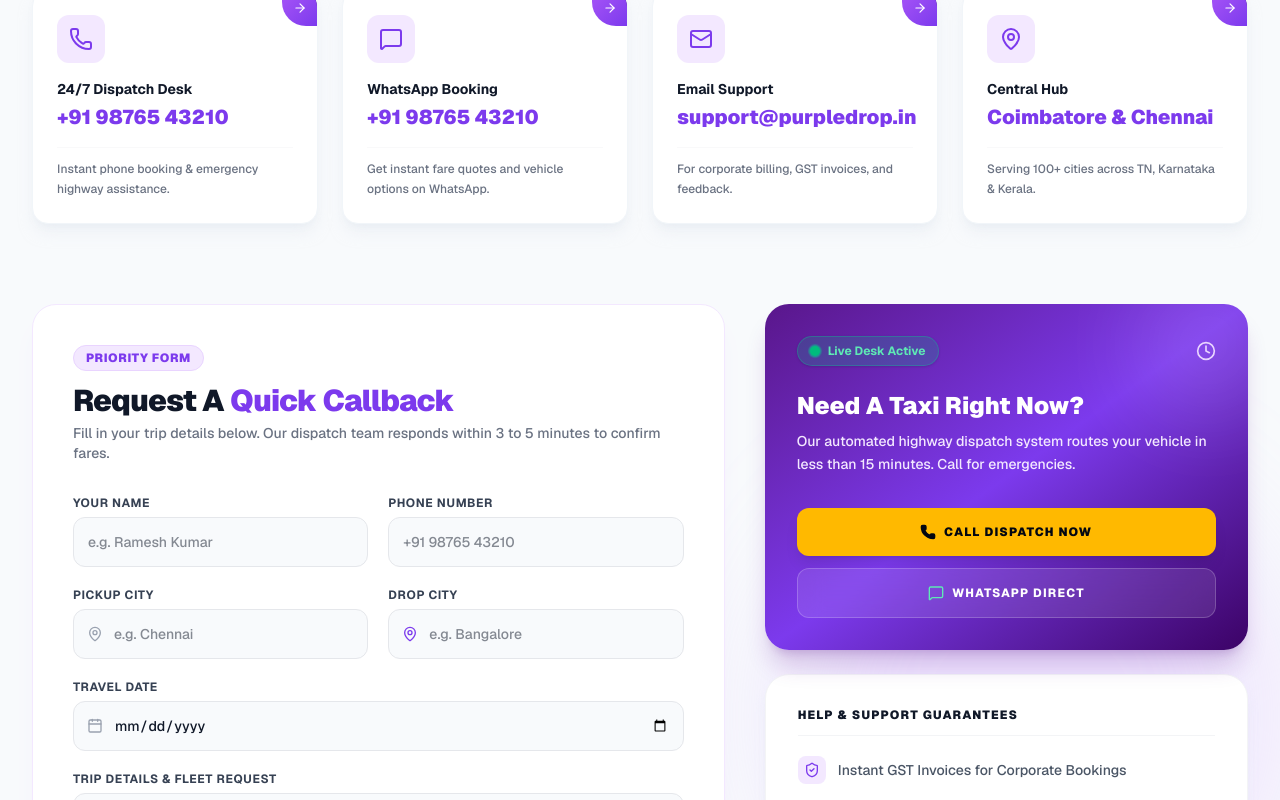
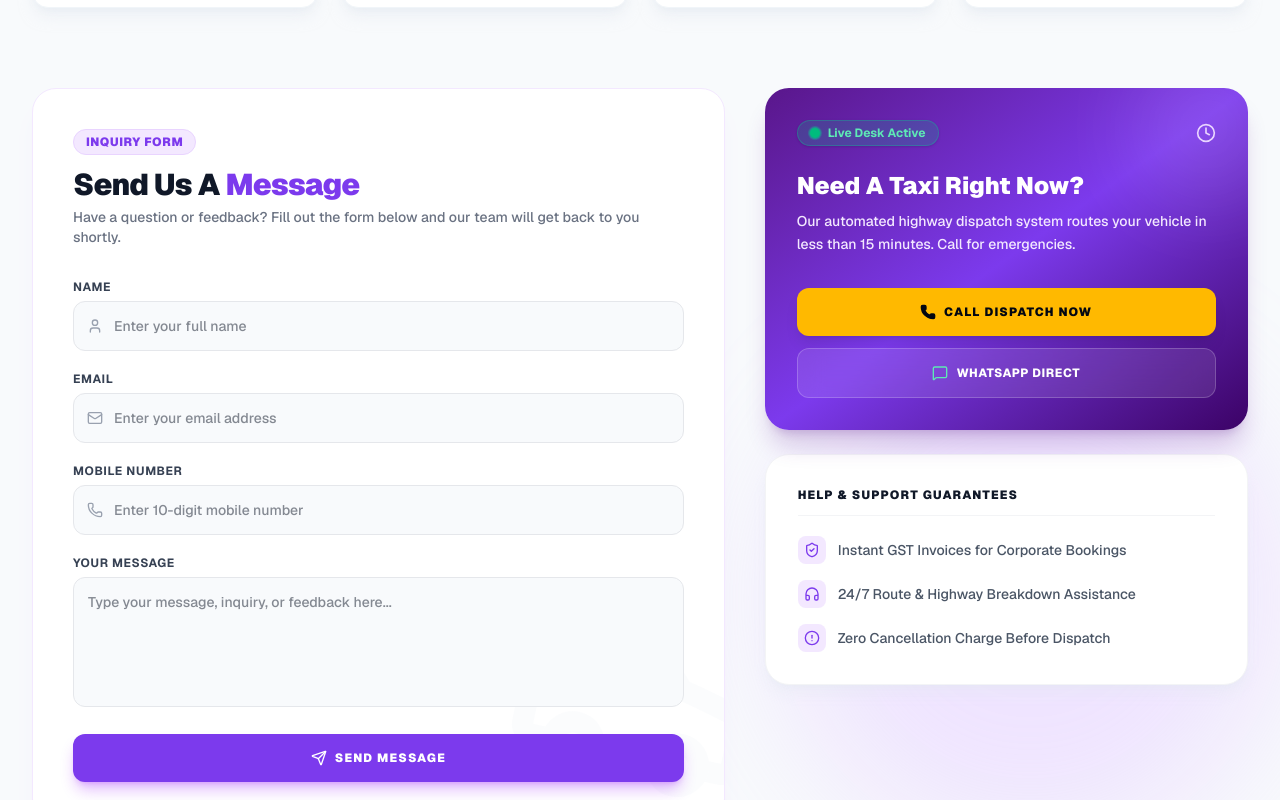
Before and after one commit to LakshmananLax02/PurpleDropTaxi-frontend, a Next.js app: page /contact-us in a window 1280 px wide. Shown: the part 720-1520 px from the top of the page. Built offline with nearby package versions, Linux system fonts and the light colour scheme.

Commit message:
altration added

```diff
--- a/app/Components/AboutUs.js
+++ b/app/Components/AboutUs.js
@@ -219,7 +219,7 @@ export default function AboutUs() {
       {/* ========================================================================
        * 1. HERO HEADER SECTION
        * ========================================================================= */}
-      <section className="relative w-full py-24 md:py-32 px-4 sm:px-6 lg:px-8 border-b border-purple-100/60 overflow-hidden bg-[#f8fafc]">
+      <section className="relative w-full py-4 md:py-4 px-4 sm:px-6 lg:px-8 border-b border-purple-100/60 overflow-hidden bg-[#f8fafc]">
 
         {/* Parallax Background Image Layer */}
         <motion.div
@@ -258,7 +258,7 @@ export default function AboutUs() {
         </motion.div>
       </section>
 
-      <div className="max-w-7xl mx-auto px-4 sm:px-6 lg:px-8 py-16 md:py-20 relative z-10 space-y-24">
+      <div className="max-w-7xl mx-auto px-4 sm:px-6 lg:px-8 py-3 md:py-3 relative z-10 space-y-24">
 
         {/* ========================================================================
          * 2. STATS TICKER GRID
--- a/app/Components/ContactUs.js
+++ b/app/Components/ContactUs.js
@@ -15,9 +15,9 @@ import {
   ArrowRight,
   Headphones,
   Car,
-  Calendar,
   AlertCircle,
-  Navigation
+  Navigation,
+  User
 } from "lucide-react";
 
 /* ============================================================================
@@ -81,19 +81,21 @@ export default function ContactUs() {
   const [submitted, setSubmitted] = useState(false);
   const [formData, setFormData] = useState({
     name: "",
+    email: "",
     phone: "",
-    pickup: "",
-    drop: "",
-    date: "",
     message: "",
   });
 
   const handleSubmit = (e) => {
     e.preventDefault();
+    // Add your API call logic here (e.g., Post to Formspree, Nodemailer, etc.)
+    console.log("Form Submitted:", formData);
+
     setSubmitted(true);
     setTimeout(() => {
       setSubmitted(false);
-      setFormData({ name: "", phone: "", pickup: "", drop: "", date: "", message: "" });
+      // Reset form fields to empty
+      setFormData({ name: "", email: "", phone: "", message: "" });
     }, 5000);
   };
 
@@ -156,7 +158,7 @@ export default function ContactUs() {
       {/* ========================================================================
        * 1. HERO HEADER SECTION (PARALLAX BACKGROUND)
        * ========================================================================= */}
-      <section className="relative w-full py-24 md:py-32 px-4 sm:px-6 lg:px-8 border-b border-purple-100/60 overflow-hidden bg-[#f8fafc]">
+      <section className="relative w-full py-5 md:py-5 px-4 sm:px-6 lg:px-8 border-b border-purple-100/60 overflow-hidden bg-[#f8fafc]">
 
         <motion.div
           className="absolute inset-0 w-full h-full pointer-events-none z-0"
@@ -201,7 +203,7 @@ export default function ContactUs() {
         <motion.section
           initial="hidden"
           whileInView="visible"
-          viewport={{ once: true, margin: "-50px" }}
+          viewport={{ once: true, margin: "-100px" }}
           variants={staggerContainer}
           className="grid grid-cols-1 sm:grid-cols-2 lg:grid-cols-4 gap-4 sm:gap-6"
         >
@@ -241,25 +243,25 @@ export default function ContactUs() {
         <motion.section
           initial="hidden"
           whileInView="visible"
-          viewport={{ once: true, margin: "-50px" }}
+          viewport={{ once: true, margin: "-100px" }}
           variants={staggerContainer}
           className="grid grid-cols-1 lg:grid-cols-12 gap-8 lg:gap-10 items-start"
         >
 
-          {/* LEFT: INQUIRY & BOOKING FORM (7 COLUMNS) */}
+          {/* LEFT: CONTACT FORM (7 COLUMNS) */}
           <motion.div variants={fadeInUp} className="lg:col-span-7 bg-white border border-purple-100 p-6 sm:p-10 rounded-3xl shadow-xl shadow-purple-500/5 space-y-8 relative overflow-hidden">
 
             <Car className="absolute -bottom-10 -right-10 w-64 h-64 text-slate-50 opacity-50 pointer-events-none rotate-12" />
 
             <div className="relative z-10">
               <div className="inline-flex items-center gap-2 bg-purple-100 border border-purple-200 text-[#7c3aed] px-3 py-1 rounded-full text-xs font-black uppercase tracking-wider mb-3">
-                Priority Form
+                Inquiry Form
               </div>
               <h2 className="text-2xl sm:text-3xl font-black text-gray-900 tracking-tight">
-                Request A <span className="text-[#7c3aed]">Quick Callback</span>
+                Send Us A <span className="text-[#7c3aed]">Message</span>
               </h2>
               <p className="text-xs sm:text-sm text-gray-500 font-medium mt-1">
-                Fill in your trip details below. Our dispatch team responds within 3 to 5 minutes to confirm fares.
+                Have a question or feedback? Fill out the form below and our team will get back to you shortly.
               </p>
             </div>
 
@@ -273,88 +275,72 @@ export default function ContactUs() {
                   <CheckCircle2 className="w-8 h-8" />
                 </div>
                 <div>
-                  <h3 className="text-xl font-black">Request Sent Successfully!</h3>
-                  <p className="text-sm text-emerald-700 mt-2 font-medium">Our dispatch desk will reach out to the provided number shortly.</p>
+                  <h3 className="text-xl font-black">Message Sent Successfully!</h3>
+                  <p className="text-sm text-emerald-700 mt-2 font-medium">Thank you for contacting PurpleDropTaxi. We will review your message and respond via email or phone shortly.</p>
                 </div>
               </motion.div>
             ) : (
               <form onSubmit={handleSubmit} className="space-y-5 relative z-10">
-                <div className="grid grid-cols-1 sm:grid-cols-2 gap-5">
+                {/* Field 1: Name */}
                 <div className="space-y-1.5">
-                    <label className="block text-xs font-bold text-gray-700 uppercase tracking-wider">Your Name</label>
+                  <label htmlFor="name" className="block text-xs font-bold text-gray-700 uppercase tracking-wider">Name</label>
+                  <div className="relative">
+                    <User className="absolute left-3.5 top-1/2 -translate-y-1/2 w-4 h-4 text-gray-400" />
                     <input
+                      id="name"
                       type="text"
                       required
-                      placeholder="e.g. Ramesh Kumar"
+                      placeholder="Enter your full name"
                       value={formData.name}
                       onChange={(e) => setFormData({ ...formData, name: e.target.value })}
-                      className="w-full bg-slate-50 border border-gray-200 focus:border-[#7c3aed] focus:bg-white focus:ring-4 focus:ring-purple-500/10 text-sm text-gray-900 rounded-xl p-3.5 outline-none transition-all font-medium"
-                    />
-                  </div>
-
-                  <div className="space-y-1.5">
-                    <label className="block text-xs font-bold text-gray-700 uppercase tracking-wider">Phone Number</label>
-                    <input
-                      type="tel"
-                      required
-                      placeholder="+91 98765 43210"
-                      value={formData.phone}
-                      onChange={(e) => setFormData({ ...formData, phone: e.target.value })}
-                      className="w-full bg-slate-50 border border-gray-200 focus:border-[#7c3aed] focus:bg-white focus:ring-4 focus:ring-purple-500/10 text-sm text-gray-900 rounded-xl p-3.5 outline-none transition-all font-medium"
-                    />
-                  </div>
-                </div>
-
-                <div className="grid grid-cols-1 sm:grid-cols-2 gap-5">
-                  <div className="space-y-1.5">
-                    <label className="block text-xs font-bold text-gray-700 uppercase tracking-wider">Pickup City</label>
-                    <div className="relative">
-                      <MapPin className="absolute left-3.5 top-1/2 -translate-y-1/2 w-4 h-4 text-gray-400" />
-                      <input
-                        type="text"
-                        required
-                        placeholder="e.g. Chennai"
-                        value={formData.pickup}
-                        onChange={(e) => setFormData({ ...formData, pickup: e.target.value })}
                       className="w-full bg-slate-50 border border-gray-200 focus:border-[#7c3aed] focus:bg-white focus:ring-4 focus:ring-purple-500/10 text-sm text-gray-900 rounded-xl p-3.5 pl-10 outline-none transition-all font-medium"
                     />
                   </div>
                 </div>
 
+                {/* Field 2: Email */}
                 <div className="space-y-1.5">
-                    <label className="block text-xs font-bold text-gray-700 uppercase tracking-wider">Drop City</label>
+                  <label htmlFor="email" className="block text-xs font-bold text-gray-700 uppercase tracking-wider">Email</label>
                   <div className="relative">
-                      <MapPin className="absolute left-3.5 top-1/2 -translate-y-1/2 w-4 h-4 text-[#7c3aed]" />
+                    <Mail className="absolute left-3.5 top-1/2 -translate-y-1/2 w-4 h-4 text-gray-400" />
                     <input
-                        type="text"
+                      id="email"
+                      type="email"
                       required
-                        placeholder="e.g. Bangalore"
-                        value={formData.drop}
-                        onChange={(e) => setFormData({ ...formData, drop: e.target.value })}
+                      placeholder="Enter your email address"
+                      value={formData.email}
+                      onChange={(e) => setFormData({ ...formData, email: e.target.value })}
                       className="w-full bg-slate-50 border border-gray-200 focus:border-[#7c3aed] focus:bg-white focus:ring-4 focus:ring-purple-500/10 text-sm text-gray-900 rounded-xl p-3.5 pl-10 outline-none transition-all font-medium"
                     />
                   </div>
                 </div>
-                </div>
 
+                {/* Field 3: Mobile Number */}
                 <div className="space-y-1.5">
-                  <label className="block text-xs font-bold text-gray-700 uppercase tracking-wider">Travel Date</label>
+                  <label htmlFor="phone" className="block text-xs font-bold text-gray-700 uppercase tracking-wider">Mobile Number</label>
                   <div className="relative">
-                    <Calendar className="absolute left-3.5 top-1/2 -translate-y-1/2 w-4 h-4 text-gray-400" />
+                    <Phone className="absolute left-3.5 top-1/2 -translate-y-1/2 w-4 h-4 text-gray-400" />
                     <input
-                      type="date"
-                      value={formData.date}
-                      onChange={(e) => setFormData({ ...formData, date: e.target.value })}
-                      className="w-full bg-slate-50 border border-gray-200 focus:border-[#7c3aed] focus:bg-white focus:ring-4 focus:ring-purple-500/10 text-sm text-gray-900 rounded-xl p-3.5 pl-10 outline-none transition-all font-medium cursor-pointer"
+                      id="phone"
+                      type="tel"
+                      required
+                      pattern="[0-9]{10}"
+                      placeholder="Enter 10-digit mobile number"
+                      value={formData.phone}
+                      onChange={(e) => setFormData({ ...formData, phone: e.target.value })}
+                      className="w-full bg-slate-50 border border-gray-200 focus:border-[#7c3aed] focus:bg-white focus:ring-4 focus:ring-purple-500/10 text-sm text-gray-900 rounded-xl p-3.5 pl-10 outline-none transition-all font-medium"
                     />
                   </div>
                 </div>
 
+                {/* Field 4: Message */}
                 <div className="space-y-1.5">
-                  <label className="block text-xs font-bold text-gray-700 uppercase tracking-wider">Trip Details & Fleet Request</label>
+                  <label htmlFor="message" className="block text-xs font-bold text-gray-700 uppercase tracking-wider">Your Message</label>
                   <textarea
-                    rows={3}
-                    placeholder="Tell us about preferred pickup time, car model (Sedan/SUV), or any special requests..."
+                    id="message"
+                    rows={5}
+                    required
+                    placeholder="Type your message, inquiry, or feedback here..."
                     value={formData.message}
                     onChange={(e) => setFormData({ ...formData, message: e.target.value })}
                     className="w-full bg-slate-50 border border-gray-200 focus:border-[#7c3aed] focus:bg-white focus:ring-4 focus:ring-purple-500/10 text-sm text-gray-900 rounded-xl p-3.5 outline-none transition-all font-medium resize-none"
@@ -365,7 +351,7 @@ export default function ContactUs() {
                   type="submit"
                   className="w-full py-4 bg-[#7c3aed] hover:bg-[#6d28d9] text-white font-black text-xs uppercase tracking-widest rounded-xl transition-all shadow-lg shadow-purple-600/30 flex items-center justify-center gap-2 active:scale-95"
                 >
-                  <Send className="w-4 h-4" /> Send Request
+                  <Send className="w-4 h-4" /> Send Message
                 </button>
               </form>
             )}
@@ -378,7 +364,7 @@ export default function ContactUs() {
               <div className="absolute -top-10 -right-10 w-40 h-40 bg-white/10 rounded-full blur-2xl" />
 
               <div className="flex flex-wrap items-center justify-between gap-3 relative z-10">
-                <span className="inline-flex items-center gap-2 bg-emerald-500/20 border border-emerald-400/30 text-emerald-300 px-3 py-1.5 rounded-full text-xs font-bold shadow-sm">
+                <span className="inline-flex items-center gap-2 bg-emerald-500/20 border border-emerald-400/30 text-emerald-300 px-3 py-1 rounded-full text-xs font-bold shadow-sm">
                   <span className="relative flex h-2.5 w-2.5">
                     <span className="animate-ping absolute inline-flex h-full w-full rounded-full bg-emerald-400 opacity-75"></span>
                     <span className="relative inline-flex rounded-full h-2.5 w-2.5 bg-emerald-500"></span>
@@ -407,7 +393,7 @@ export default function ContactUs() {
                   href="https://wa.me/919876543210"
                   target="_blank"
                   rel="noreferrer"
-                  className="w-full py-4 bg-white/10 hover:bg-white/20 border border-white/20 text-white font-extrabold text-xs uppercase tracking-widest rounded-xl transition-all flex items-center justify-center gap-2 backdrop-blur-md active:scale-95 block text-center"
+                  className="w-full py-4 bg-white/10 hover:bg-white/20 border border-white/20 text-white font-extrabold text-xs uppercase tracking-wider rounded-xl transition-all flex items-center justify-center gap-2 backdrop-blur-md active:scale-95 block text-center"
                 >
                   <MessageSquare className="w-4 h-4 text-emerald-300" /> WhatsApp Direct
                 </a>
@@ -504,7 +490,7 @@ export default function ContactUs() {
 
           {/* GOOGLE MAP IFRAME */}
           <iframe
-            src="https://www.google.com/maps/embed?pb=!1m18!1m12!1m3!1d3915.4782105795352!2d76.93948757498214!3d11.07769275356463!2m3!1f0!2f0!3f0!3m2!1i1024!2i768!4f13.1!3m3!1m2!1s0x3ba8f63fc31c5847%3A0xc848127fd2aefae!2sSri%20Murugan%20Cinemas%20A%2FC%204K%20Dolby%20Atmos!5e0!3m2!1sen!2sin!4v1785298306579!5m2!1sen!2sin"
+            src="https://www.google.com/maps/embed?pb=!1m18!1m12!1m3!1d3915.4782105795352!2d76.93948757498214!3d11.07769275356463!2m3!1f0!2f0!3f0!3m2!1i1024!2i768!4f13.1!3m3!1m2!1s0x3ba8f63fc31c5847%3A0xc848127fd2aefae!2sSri%20Murugan%20Cinemas+A%2FC+4K+Dolby+Atmos!5e0!3m2!1sen!2sin!4v1785298306579!5m2!1sen!2sin"
             className="w-full h-full border-0"
             allowFullScreen=""
             loading="lazy"
```
Lines whose indentation alone changed are shown as unchanged.
